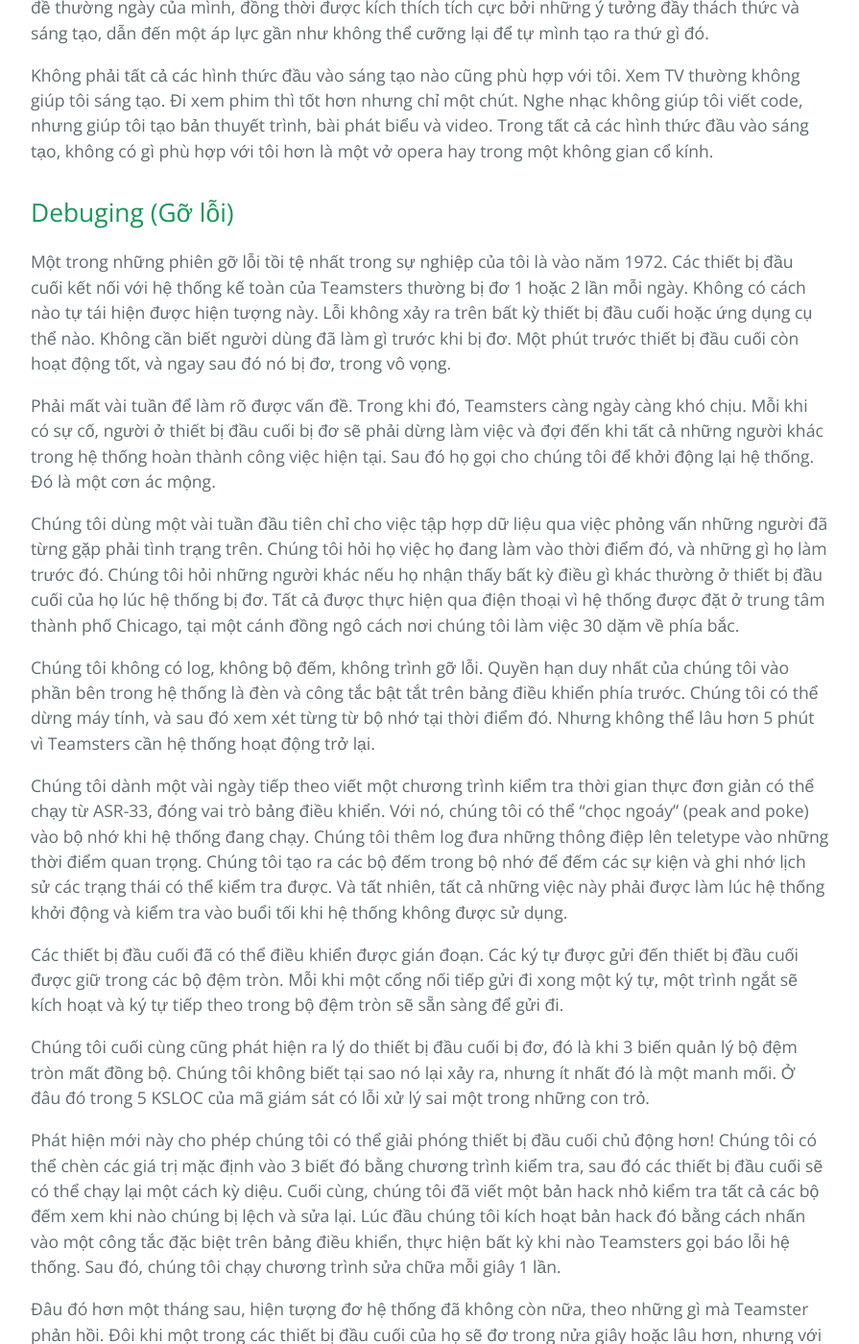
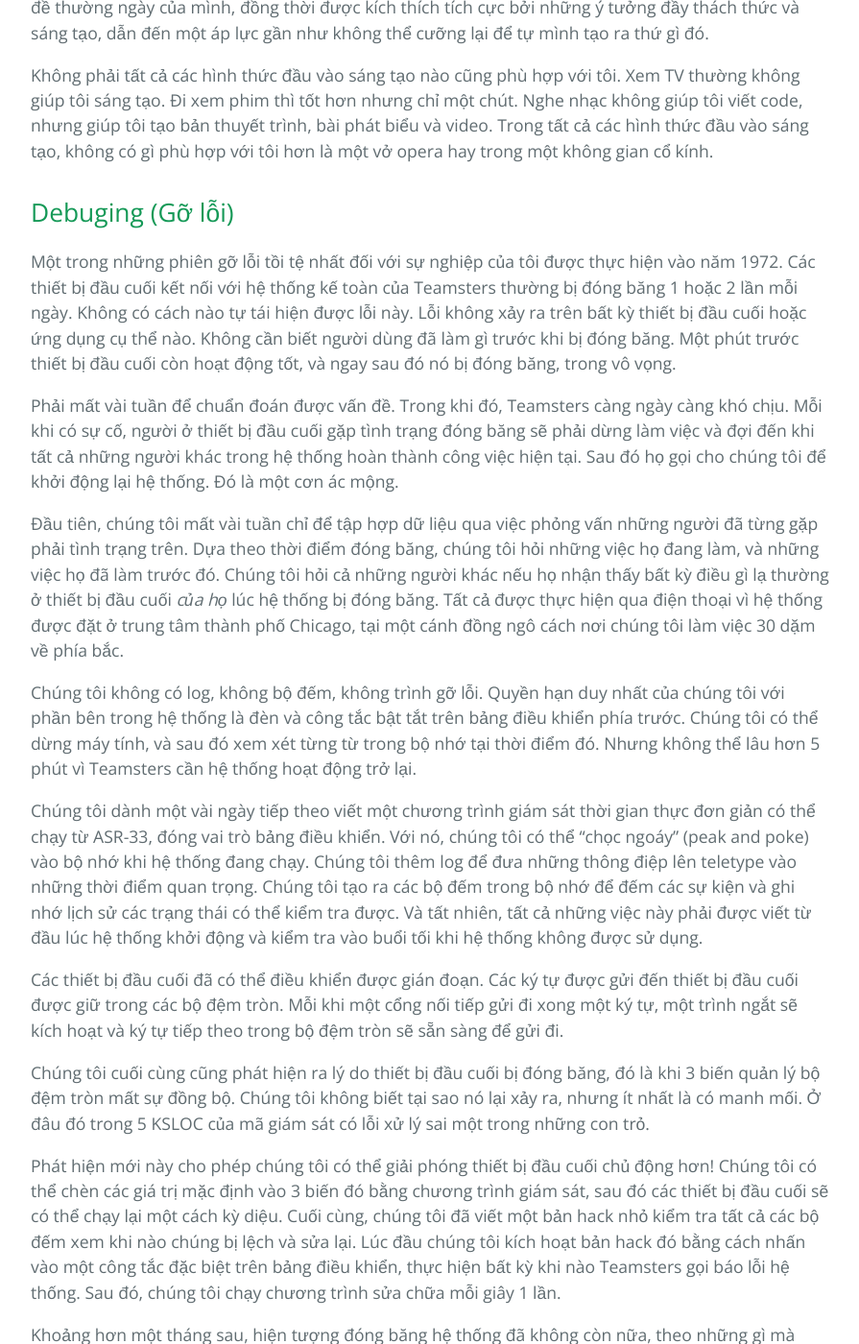
Before and after one commit to HaiBV/haibv.github.io, a Jekyll site: the page built from clean-coder/chapter-4-coding.md, in a window 1280 px wide and 1400 px high, scrolled down 7059 px. Shown: the whole window at 96% size, without its empty margins (192-1087 px from the left). Built offline with Jekyll 4.4.1, drawn with Linux system fonts in a browser that asks for light colours; our own code applies the rules of GitHub Pages for plain Markdown files; some of the changed text lies outside the part shown.

Commit message:
Book - The Clean Coder - Correction - C4

```diff
--- a/clean-coder/chapter-4-coding.md
+++ b/clean-coder/chapter-4-coding.md
@@ -140,27 +140,27 @@
 
 ## Debuging (Gỡ lỗi)
 
-Một trong những phiên gỡ lỗi tồi tệ nhất trong sự nghiệp của tôi là vào năm 1972. Các thiết bị đầu cuối kết nối với hệ thống kế toàn của Teamsters thường bị đơ 1 hoặc 2 lần mỗi ngày. Không có cách nào tự tái hiện được hiện tượng này. Lỗi không xảy ra trên bất kỳ thiết bị đầu cuối hoặc ứng dụng cụ thể nào. Không cần biết người dùng đã làm gì trước khi bị đơ. Một phút trước thiết bị đầu cuối còn hoạt động tốt, và ngay sau đó nó bị đơ, trong vô vọng.
+Một trong những phiên gỡ lỗi tồi tệ nhất đối với sự nghiệp của tôi được thực hiện vào năm 1972. Các thiết bị đầu cuối kết nối với hệ thống kế toàn của Teamsters thường bị đóng băng 1 hoặc 2 lần mỗi ngày. Không có cách nào tự tái hiện được lỗi này. Lỗi không xảy ra trên bất kỳ thiết bị đầu cuối hoặc ứng dụng cụ thể nào. Không cần biết người dùng đã làm gì trước khi bị đóng băng. Một phút trước thiết bị đầu cuối còn hoạt động tốt, và ngay sau đó nó bị đóng băng, trong vô vọng.
 
-Phải mất vài tuần để làm rõ được vấn đề. Trong khi đó, Teamsters càng ngày càng khó chịu. Mỗi khi có sự cố, người ở thiết bị đầu cuối bị đơ sẽ phải dừng làm việc và đợi đến khi tất cả những người khác trong hệ thống hoàn thành công việc hiện tại. Sau đó họ gọi cho chúng tôi để khởi động lại hệ thống. Đó là một cơn ác mộng.
+Phải mất vài tuần để chuẩn đoán được vấn đề. Trong khi đó, Teamsters càng ngày càng khó chịu. Mỗi khi có sự cố, người ở thiết bị đầu cuối gặp tình trạng đóng băng sẽ phải dừng làm việc và đợi đến khi tất cả những người khác trong hệ thống hoàn thành công việc hiện tại. Sau đó họ gọi cho chúng tôi để khởi động lại hệ thống. Đó là một cơn ác mộng.
 
-Chúng tôi dùng một vài tuần đầu tiên chỉ cho việc tập hợp dữ liệu qua việc phỏng vấn những người đã từng gặp phải tình trạng trên. Chúng tôi hỏi họ việc họ đang làm vào thời điểm đó, và những gì họ làm trước đó. Chúng tôi hỏi những người khác nếu họ nhận thấy bất kỳ điều gì khác thường ở thiết bị đầu cuối của họ lúc hệ thống bị đơ. Tất cả được thực hiện qua điện thoại vì hệ thống được đặt ở trung tâm thành phố Chicago, tại một cánh đồng ngô cách nơi chúng tôi làm việc 30 dặm về phía bắc.
+Đầu tiên, chúng tôi mất vài tuần chỉ để tập hợp dữ liệu qua việc phỏng vấn những người đã từng gặp phải tình trạng trên. Dựa theo thời điểm đóng băng, chúng tôi hỏi những việc họ đang làm, và những việc họ đã làm trước đó. Chúng tôi hỏi cả những người khác nếu họ nhận thấy bất kỳ điều gì lạ thường ở thiết bị đầu cuối _của họ_ lúc hệ thống bị đóng băng. Tất cả được thực hiện qua điện thoại vì hệ thống được đặt ở trung tâm thành phố Chicago, tại một cánh đồng ngô cách nơi chúng tôi làm việc 30 dặm về phía bắc.
 
-Chúng tôi không có log, không bộ đếm, không trình gỡ lỗi. Quyền hạn duy nhất của chúng tôi vào phần bên trong hệ thống là đèn và công tắc bật tắt trên bảng điều khiển phía trước. Chúng tôi có thể dừng máy tính, và sau đó xem xét từng từ bộ nhớ tại thời điểm đó. Nhưng không thể lâu hơn 5 phút vì Teamsters cần hệ thống hoạt động trở lại.
+Chúng tôi không có log, không bộ đếm, không trình gỡ lỗi. Quyền hạn duy nhất của chúng tôi với phần bên trong hệ thống là đèn và công tắc bật tắt trên bảng điều khiển phía trước. Chúng tôi có thể dừng máy tính, và sau đó xem xét từng từ trong bộ nhớ tại thời điểm đó. Nhưng không thể lâu hơn 5 phút vì Teamsters cần hệ thống hoạt động trở lại.
 
-Chúng tôi dành một vài ngày tiếp theo viết một chương trình kiểm tra thời gian thực đơn giản có thể chạy từ ASR-33, đóng vai trò bảng điều khiển. Với nó, chúng tôi có thể "chọc ngoáy" (peak and poke) vào bộ nhớ khi hệ thống đang chạy. Chúng tôi thêm log đưa những thông điệp lên teletype vào những thời điểm quan trọng. Chúng tôi tạo ra các bộ đếm trong bộ nhớ để đếm các sự kiện và ghi nhớ lịch sử các trạng thái có thể kiểm tra được. Và tất nhiên, tất cả những việc này phải được làm lúc hệ thống khởi động và kiểm tra vào buổi tối khi hệ thống không được sử dụng.
+Chúng tôi dành một vài ngày tiếp theo viết một chương trình giám sát thời gian thực đơn giản có thể chạy từ ASR-33, đóng vai trò bảng điều khiển. Với nó, chúng tôi có thể "chọc ngoáy" (peak and poke) vào bộ nhớ khi hệ thống đang chạy. Chúng tôi thêm log để đưa những thông điệp lên teletype vào những thời điểm quan trọng. Chúng tôi tạo ra các bộ đếm trong bộ nhớ để đếm các sự kiện và ghi nhớ lịch sử các trạng thái có thể kiểm tra được. Và tất nhiên, tất cả những việc này phải được viết từ đầu lúc hệ thống khởi động và kiểm tra vào buổi tối khi hệ thống không được sử dụng.
 
 Các thiết bị đầu cuối đã có thể điều khiển được gián đoạn. Các ký tự được gửi đến thiết bị đầu cuối được giữ trong các bộ đệm tròn. Mỗi khi một cổng nối tiếp gửi đi xong một ký tự, một trình ngắt sẽ kích hoạt và ký tự tiếp theo trong bộ đệm tròn sẽ sẵn sàng để gửi đi.
 
-Chúng tôi cuối cùng cũng phát hiện ra lý do thiết bị đầu cuối bị đơ, đó là khi 3 biến quản lý bộ đệm tròn mất đồng bộ. Chúng tôi không biết tại sao nó lại xảy ra, nhưng ít nhất đó là một manh mối. Ở đâu đó trong 5 KSLOC của mã giám sát có lỗi xử lý sai một trong những con trỏ.
+Chúng tôi cuối cùng cũng phát hiện ra lý do thiết bị đầu cuối bị đóng băng, đó là khi 3 biến quản lý bộ đệm tròn mất sự đồng bộ. Chúng tôi không biết tại sao nó lại xảy ra, nhưng ít nhất là có manh mối. Ở đâu đó trong 5 KSLOC của mã giám sát có lỗi xử lý sai một trong những con trỏ.
 
-Phát hiện mới này cho phép chúng tôi có thể giải phóng thiết bị đầu cuối chủ động hơn! Chúng tôi có thể chèn các giá trị mặc định vào 3 biết đó bằng chương trình kiểm tra, sau đó các thiết bị đầu cuối sẽ có thể chạy lại một cách kỳ diệu. Cuối cùng, chúng tôi đã viết một bản hack nhỏ kiểm tra tất cả các bộ đếm xem khi nào chúng bị lệch và sửa lại. Lúc đầu chúng tôi kích hoạt bản hack đó bằng cách nhấn vào một công tắc đặc biệt trên bảng điều khiển, thực hiện bất kỳ khi nào Teamsters gọi báo lỗi hệ thống. Sau đó, chúng tôi chạy chương trình sửa chữa mỗi giây 1 lần.
+Phát hiện mới này cho phép chúng tôi có thể giải phóng thiết bị đầu cuối chủ động hơn! Chúng tôi có thể chèn các giá trị mặc định vào 3 biến đó bằng chương trình giám sát, sau đó các thiết bị đầu cuối sẽ có thể chạy lại một cách kỳ diệu. Cuối cùng, chúng tôi đã viết một bản hack nhỏ kiểm tra tất cả các bộ đếm xem khi nào chúng bị lệch và sửa lại. Lúc đầu chúng tôi kích hoạt bản hack đó bằng cách nhấn vào một công tắc đặc biệt trên bảng điều khiển, thực hiện bất kỳ khi nào Teamsters gọi báo lỗi hệ thống. Sau đó, chúng tôi chạy chương trình sửa chữa mỗi giây 1 lần.
 
-Đâu đó hơn một tháng sau, hiện tượng đơ hệ thống đã không còn nữa, theo những gì mà Teamster phản hồi. Đôi khi một trong các thiết bị đầu cuối của họ sẽ đơ trong nửa giây hoặc lâu hơn, nhưng với tốc độ cơ bản là 30 ký tự trên giây, dường như không ai nhận ra.
+Khoảng hơn một tháng sau, hiện tượng đóng băng hệ thống đã không còn nữa, theo những gì mà Teamster phản hồi. Đôi khi một trong các thiết bị đầu cuối của họ sẽ đóng băng trong nửa giây hoặc lâu hơn, nhưng với tốc độ cơ bản là 30 ký tự trên giây, dường như không ai nhận ra.
 
 Nhưng tại sao bộ đếm lại bị lệch? Tôi quyết tâm tìm hiểu điều đó với nhiệt huyết của tuổi 19
 
-Trình giám sát được viết bởi Richard, đã nghỉ để đi học đại học. Chúng tôi không ai nắm được code trong đó vì Richard chiếm hữu chúng khá kỹ. Code đó của _anh ta_, và chúng thôi không được phép biết về nó. Nhưng giờ Richard đã nghỉ, vì vậy tôi thoát khỏi danh sách dày hàng inch và bắt đầu xem từng trang.
+Trình giám sát được viết bởi Richard, đã nghỉ để đi học đại học. Chúng tôi không ai nắm được code trong đó vì Richard chiếm hữu chúng khá kỹ. Code đó của _anh ta_, và chúng thôi không được phép biết về nó. Nhưng giờ Richard đã nghỉ, vì vậy tôi lấy ra danh sách dày hàng inch và bắt đầu xem từng trang một.
 
 Các hàng đợi tròn trong hệ thống chỉ là cấu trúc dữ liệu FIFO, tức là hàng đợi (queue). Các ký tự được đẩy vào một đầu của hàng đợi cho đến khi đầy. Các đầu ngắt xuất hiện các ký tự ở đầu kia của hàng đợi khi máy in sẵn sàng cho chúng. Khi hàng đợi trống, máy in sẽ dừng. Lỗi của chúng tôi là khiến các ứng dụng nghĩ rằng hàng đợi đã đầy, nhưng lại khiến các đầu ngắt nghĩ rằng hàng đợi đang trống.
 
```
